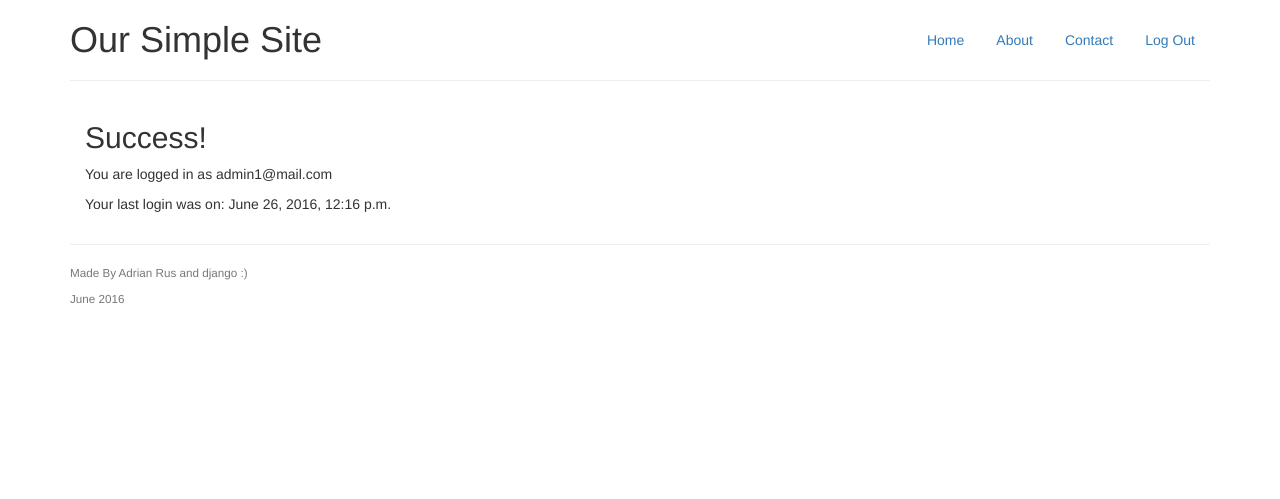
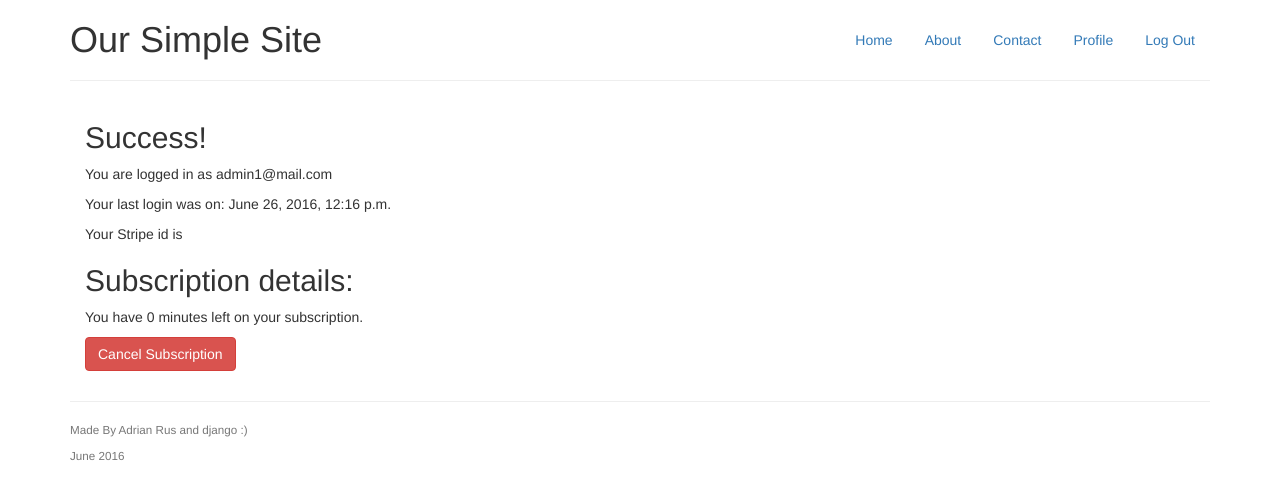
Before and after one commit to adrian-rus/Django-authentication-app, a Django app: page /profile/ in a window 1280 px wide. Shown: the top 499 px of the page. Run offline with Django 3.2, Linux system fonts and the light colour scheme; a user stored in the database is signed in; some libraries are stand-ins or nearby versions.

Commit message:
Stripe subscription added

```diff
--- a/accounts/models.py
+++ b/accounts/models.py
@@ -28,4 +28,5 @@
     # number of custom attribute to our user class
 
     stripe_id = models.CharField(max_length=40, default='')
+    subscription_end = models.DateTimeField(default=timezone.now)
     objects = AccountUserManager()
--- a/accounts/views.py
+++ b/accounts/views.py
@@ -7,6 +7,11 @@
 from django.conf import settings
 import datetime
 import stripe
+import arrow
+import json
+from django.views.decorators.csrf import csrf_exempt
+from django.http import HttpResponse
+from models import User
 
 stripe.api_key = settings.STRIPE_SECRET
 
@@ -16,18 +21,18 @@
         form = UserRegistrationForm(request.POST)
         if form.is_valid():
             try:
-                customer = stripe.Charge.create(
-                    amount=100,
-                    currency="EUR",
-                    description=form.cleaned_data['email'],
+                customer = stripe.Customer.create(
+                    email=form.cleaned_data['email'],
                     card=form.cleaned_data['stripe_id'],
+                    plan='REG_MONTHLY',
                 )
             except stripe.error.CardError, e:
                 messages.error(request, "Your card was declined!")
-            if customer.paid:
-                form.save()
-            user = auth.authenticate(email=request.POST.get('email'),
-                                     password=request.POST.get('password1'))
+            if customer:
+                user = form.save()
+                user.stripe_id = customer.id
+                user.subscription_end = arrow.now().replace(weeks=+4).datetime
+
             if user:
                 auth.login(request, user)
                 messages.success(request, "You have successfully registered")
@@ -51,6 +56,35 @@
 def profile(request):
     return render(request, 'profile.html')
 
+
+@login_required(login_url='/accounts/login/')
+def cancel_subscription(request):
+    try:
+        customer = stripe.Customer.retrieve(request.user.stripe_id)
+        customer.cancel_subscription(at_period_end=True)
+    except Exception, e:
+        messages.error(request, e)
+    return redirect('profile')
+
+
+@csrf_exempt
+def subscriptions_webhook(request):
+    event_json = json.loads(request.body)
+    # Verify the event by fetching it from Stripe
+    try:
+        # firstly verify this is a real event generated by Stripe.com
+        # commented out for testing - uncomment when live
+        # event = stripe.Event.retrieve(event_json['object']['id'])
+        cust = event_json['object']['customer']
+        paid = event_json['object']['paid']
+        user = User.objects.get(stripe_id=cust)
+        if user and paid:
+            user.subscription_end = arrow.now().replace(weeks=+4).datetime # add 4 weeks from now
+            user.save()
+
+    except stripe.InvalidRequestError, e:
+        return HttpResponse(status=404)
+    return HttpResponse(status=200)
 
 def login(request):
     if request.method == 'POST':
--- a/auth_demo/settings.py
+++ b/auth_demo/settings.py
@@ -135,4 +135,4 @@
 )
 
 STRIPE_PUBLISHABLE = os.getenv('STRIPE_PUBLISHABLE', '<put in your own stripe key>')
-STRIPE_SECRET = os.getenv('STRIPE_SECRET', '<<put in your own stripe key>')
+STRIPE_SECRET = os.getenv('STRIPE_SECRET', '<put in your own stripe key>')
--- a/auth_demo/urls.py
+++ b/auth_demo/urls.py
@@ -24,5 +24,6 @@
     url(r'^register/$', accounts_views.register, name='register'),
     url(r'^profile/$', accounts_views.profile, name='profile'),
     url(r'^login/$', accounts_views.login, name='login'),
-    url(r'^logout/$', accounts_views.logout, name='logout')
+    url(r'^logout/$', accounts_views.logout, name='logout'),
+    url(r'^cancel_subscription/$', accounts_views.cancel_subscription, name='cancel_subscription'),
 ]
--- a/templates/base.html
+++ b/templates/base.html
@@ -20,7 +20,8 @@
            <li><a href="/">Home</a></li>
            <li><a href="#">About</a></li>
            <li><a href="#">Contact</a></li>
-           {% if request.user.is_authenticated %}
+           {% if user.is_authenticated %}
+               <li><a href="{% url 'profile' %}">Profile</a></li>
            <li><a href="{% url 'logout' %}">Log Out</a></li>
            {% else %}
            <li><a href="{% url 'login' %}">Log In</a></li>
--- a/templates/profile.html
+++ b/templates/profile.html
@@ -3,4 +3,20 @@
     <h2> Success! </h2>
     <p> You are logged in as {{ user.email }}</p>
     <p> Your last login was on: {{ user.last_login }}</p>
+    <p> Your Stripe id is {{ user.stripe_id }}</p>
+    <h2> Subscription details:</h2>
+    <p>You have {{ user.subscription_end|timeuntil }} left on your subscription.</p>
+    <p>
+    <a href="{% url 'cancel_subscription' %}"
+       onclick="return cancelSubscriptionCheck();"
+       class="btn btn-danger">Cancel Subscription</a>
+    </p>
+    <script type="text/javascript">
+        function cancelSubscriptionCheck() {
+            if (confirm('Are you sure you want to cancel?')){
+                return True;
+            }
+            return False;
+        }
+    </script>
 {% endblock %}
```
Also changed, not shown: README.md, accounts/migrations/0003_user_subscription_end.py (added), db.sqlite3, 1 other file.
